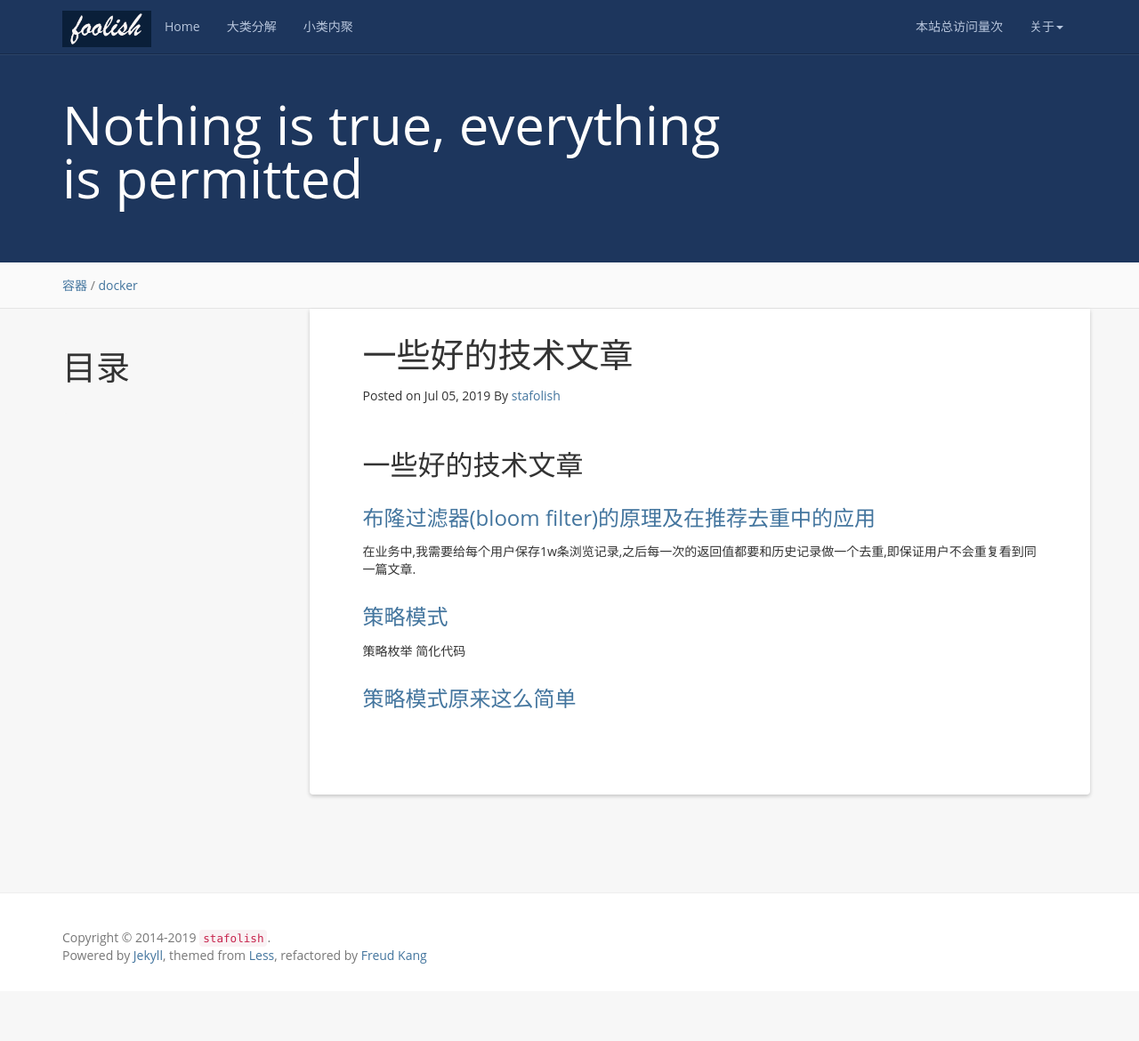
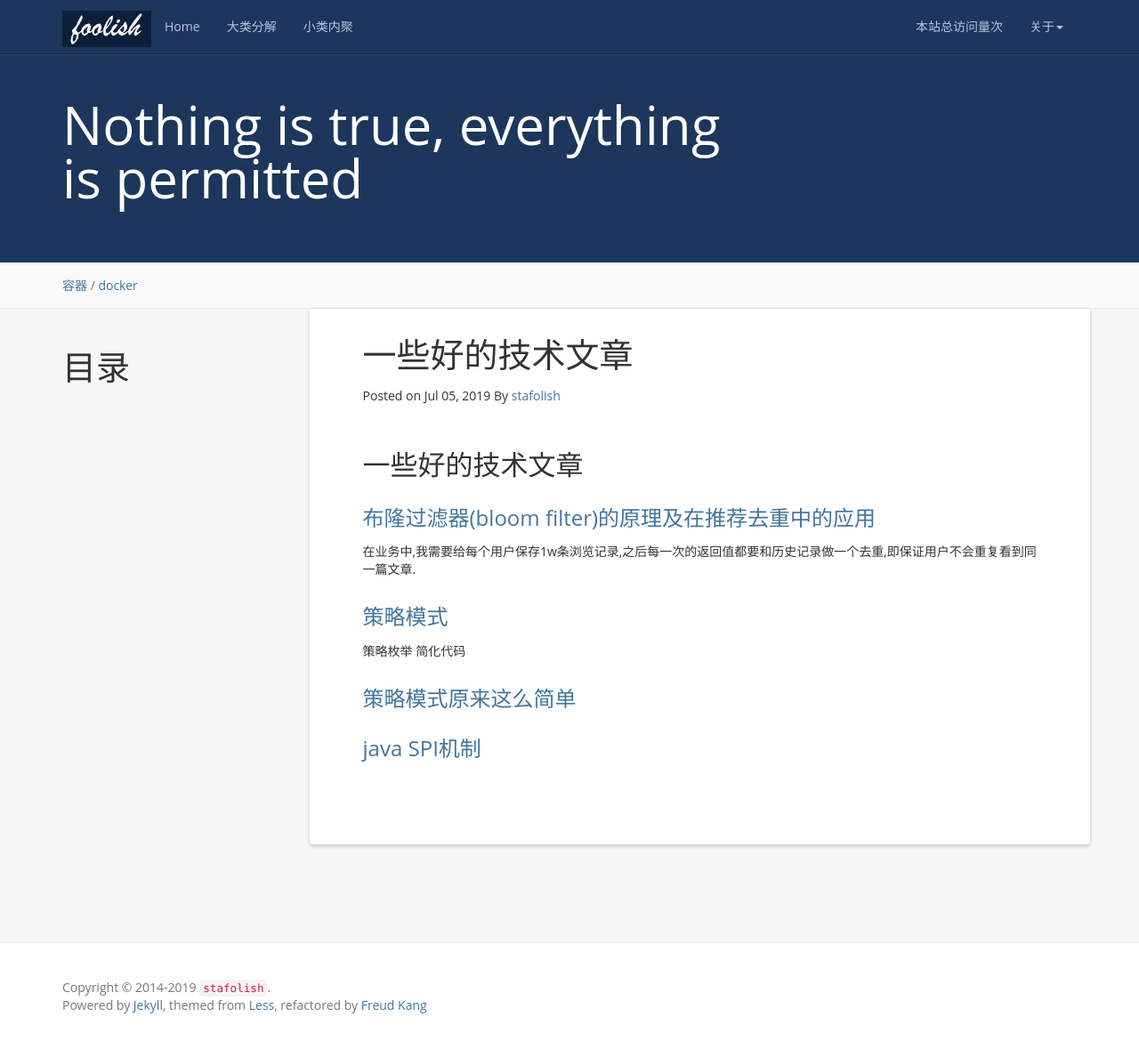
Before and after one commit to stafolish/stafolish.github.io, a Jekyll site: the page built from _posts/2019-07-05-一些好的技术文章.md, in a window 1280 px wide and 1170 px high. Shown: the whole window at 89% size. Built offline with Jekyll 4.4.1, drawn with Linux system fonts in a browser that asks for light colours; nearby versions of some CDN libraries; a script that is not in the unit is left out; comment, search, counter and statistics services are not loaded.

Commit message:
Update 2019-07-05-一些好的技术文章.md

```diff
--- a/_posts/2019-07-05-一些好的技术文章.md
+++ b/_posts/2019-07-05-一些好的技术文章.md
@@ -18,3 +18,5 @@ tag: docker
 
 
 ### [策略模式原来这么简单](http://www.imooc.com/article/270302)
+
+### [java SPI机制](https://www.jianshu.com/p/46b42f7f593c)
```
